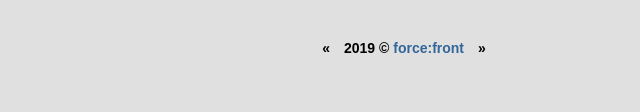
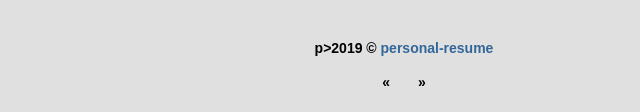
Before and after one commit to bruce-maoo/personal-resume, a plain HTML site: page index.html in a window 1280 px wide. Shown: the part 1911-2023 px from the top of the page, 236-876 px from the left. Before the commit the page ends 1992 px from the top, so only its background shows below. Drawn offline with Linux system fonts and the light colour scheme.

Commit message:
Update index.html

```diff
--- a/index.html
+++ b/index.html
@@ -60,7 +60,7 @@
     </div>
 
     <footer>
-        <p>2019 &copy; <a href="http://forcefront.com/" title="forcefront.com">force:front</a></p>
+        p>2019 &copy; <a href="https://bruce-maoo.github.io/personal-resume/index.html" title="resume.com">personal-resume</a></p>
     </footer>
     <script src="./js/script.js"></script>
 </body>
```
